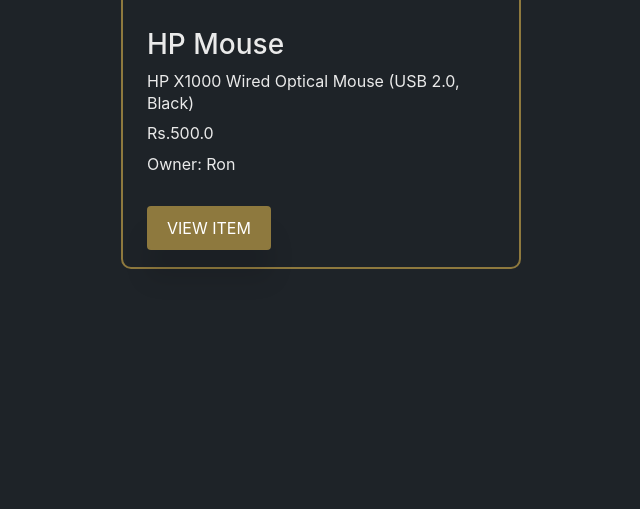
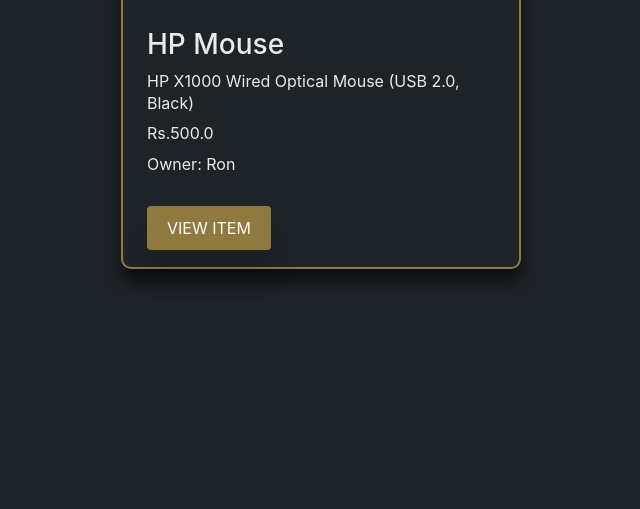
Before and after one commit to GGi347/E-commerce, a Django app: page / in a window 1280 px wide. Shown: the part 2431-2940 px from the top of the page, without its empty margins (17-657 px from the left). Run offline with Django 3.2, Linux system fonts and the light colour scheme; data comes from the database, SQL or seed files in the repository; some libraries are stand-ins or nearby versions.

Commit message:
styling change

```diff
--- a/auctions/static/auctions/css/styles.css
+++ b/auctions/static/auctions/css/styles.css
@@ -88,6 +88,7 @@ body {
   list-style-type: none;
   border: 2px solid var(--secondaryColor);
   border-radius: 10px;
+  box-shadow: 0 12px 15px 0 rgb(0 0 0 / 60%);
 }
 
 .list-img {
```
